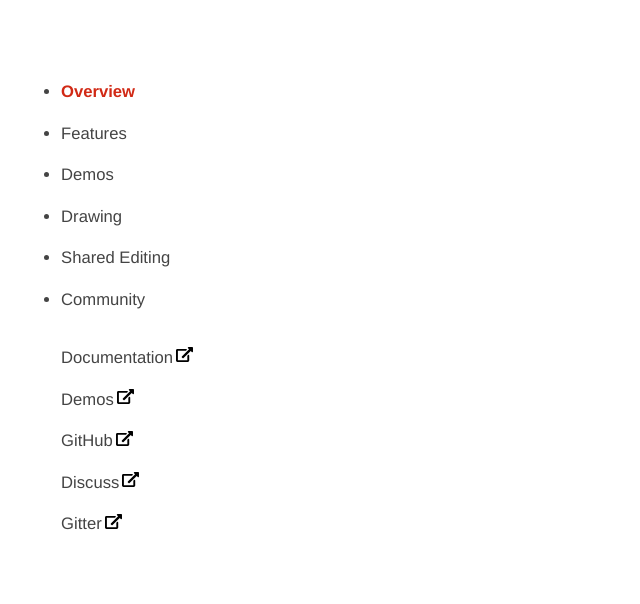
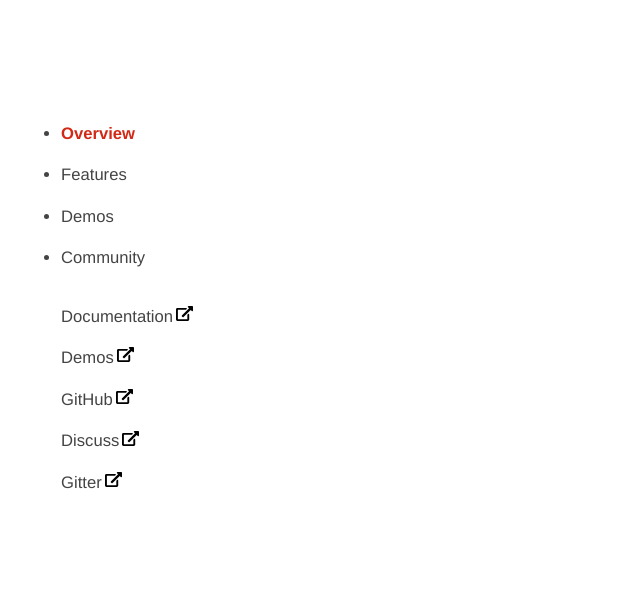
Before and after one commit to yjs/website, a website with bundled scripts: page index.html in a window 1280 px wide. Shown: the part 196-800 px from the top of the page, without its empty margins (0-640 px from the left). Built offline with nearby package versions, Linux system fonts and the light colour scheme; files whose address does not match are found by name; what d-components, y-websocket would draw is missing.

Commit message:
remove old sections

```diff
--- a/index.html
+++ b/index.html
@@ -24,8 +24,6 @@
         <li><a href="#intro">Overview</a></li>
         <li><a href="#features">Features</a></li>
         <li><a href="#demos">Demos</a></li>
-        <li><a href="#drawing">Drawing</a></li>
-        <li><a href="#shared-editing">Shared Editing</a></li>
         <li><a href="#community">Community</a></li>
       </ul>
       <ul class="nav-external">
```
